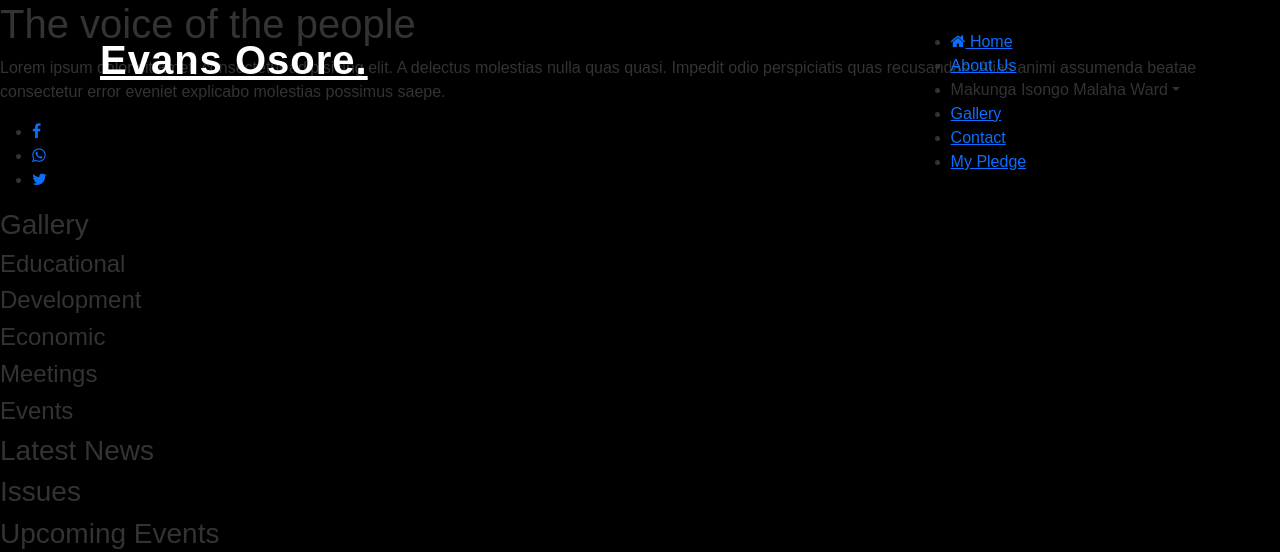
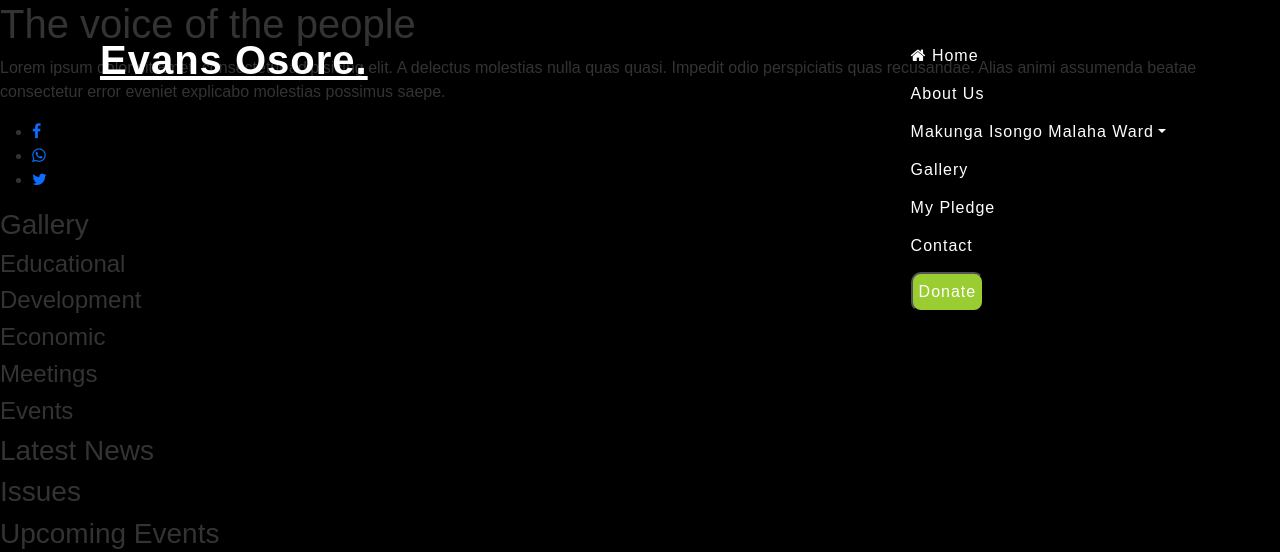
Before and after one commit to rodgerstar/Campaign_website, a Django app: page / in a window 1280 px wide. Shown: the top 552 px of the page. Run offline with Django 5.2, Linux system fonts and the light colour scheme; data that the repository does not hold is empty.

Commit message:
nav bar css

```diff
--- a/gallery/assets/css/styles.css
+++ b/gallery/assets/css/styles.css
@@ -28,3 +28,64 @@ nav {
     letter-spacing: 1px;
     font-weight: 800;
 }
+
+nav li {
+    list-style: none;
+    margin: 14px;
+}
+nav li a {
+    color: white;
+    text-decoration: none;
+    font-weight: 500;
+    letter-spacing: 1px;
+    cursor: pointer;
+    transition: 0.2s;
+}
+nav li:hover a {
+    color: green;
+}
+
+/* Dropdown styling */
+.nav-item .dropdown-menu {
+    background-color: black; /* Match the background color */
+    border: none; /* Remove the default border */
+    box-shadow: 0 4px 6px rgba(0, 0, 0, 0.2); /* Add a subtle shadow */
+    margin-top: 10px; /* Add spacing from the parent link */
+}
+
+.nav-item .dropdown-menu .dropdown-item {
+    color: white; /* Match the link color */
+    font-weight: 500; /* Consistent font weight */
+    letter-spacing: 1px; /* Match the letter spacing */
+    text-decoration: none; /* Remove underline */
+    padding: 10px 20px; /* Add padding for better spacing */
+    transition: 0.2s ease-in-out; /* Smooth hover transition */
+}
+
+.nav-item .dropdown-menu .dropdown-item:hover {
+    background-color: greenyellow; /* Highlight background on hover */
+    color: black; /* Change text color on hover */
+}
+
+/* Adjust the dropdown toggle link */
+.nav-item .nav-link {
+    color: white; /* Match the link color */
+    text-decoration: none;
+    font-weight: 500;
+    letter-spacing: 1px;
+    cursor: pointer;
+    transition: 0.2s;
+}
+
+.nav-item .nav-link:hover {
+    color: green; /* Change color on hover */
+}
+.nav_btn {
+    background: yellowgreen;
+    text-decoration: none;
+    letter-spacing: 1px;
+    cursor: pointer;
+    font-weight: 500;
+    padding: 6px;
+    border-radius:10px;
+}
--- a/templates/index.html
+++ b/templates/index.html
@@ -28,8 +28,13 @@
             </ul>
         </li>
         <li><a href="#gallery">Gallery</a></li>
+        <li><a href="#pledge">My Pledge</a></li>
         <li><a href="#contact">Contact</a></li>
-        <li><a href="#pledge">My Pledge</a></li>
+        <li>
+            <button class="nav_btn">
+                <a href="#">Donate</a>
+            </button>
+        </li>
     </ul>
 </nav>
 
```
